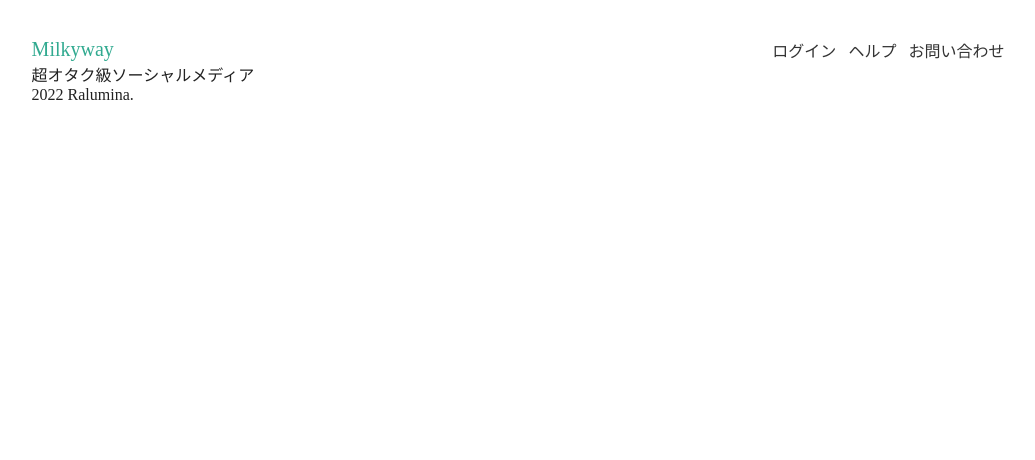
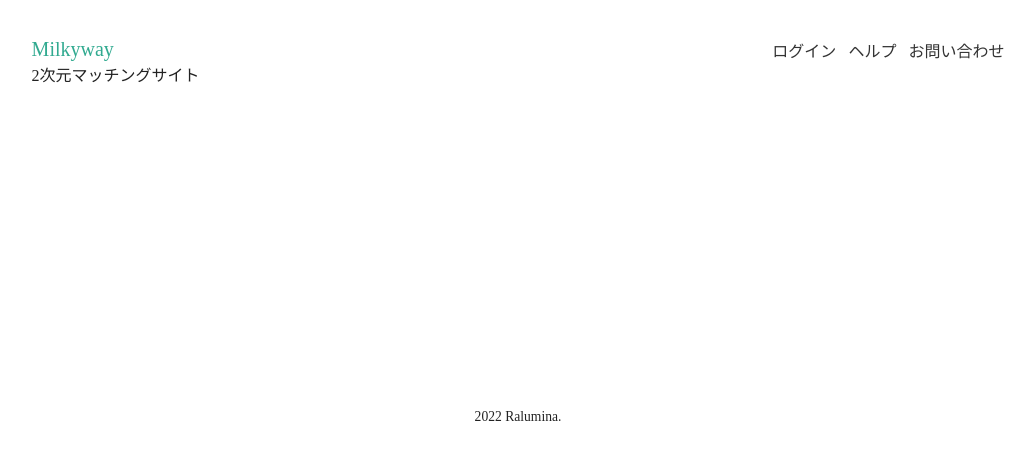
Before and after one commit to kazuya002ex/front_milk, a plain HTML site: page index.html in a window 1280 px wide. Shown: the whole page, without its empty margins (122-1157 px from the left). Drawn offline with Linux system fonts and the light colour scheme.

Commit message:
footer design add

```diff
--- a/index.html
+++ b/index.html
@@ -23,9 +23,9 @@
     </header>
 
     <main>
-        <div class="main-title">
-            <h2>超オタク級ソーシャルメディア</h2>
-        </div>
+        <section class="main-title">
+            <h2>2次元マッチングサイト</h2>
+        </section>
     </main>
 
     <footer>
--- a/style.css
+++ b/style.css
@@ -86,3 +86,12 @@ header {
 .header-list ul li {
   margin-left: 12px;
 }
+
+footer {
+  text-align: center;
+  margin-top: 33%;
+}
+
+.copylight small {
+  font-size: 0.85rem;
+}
```
